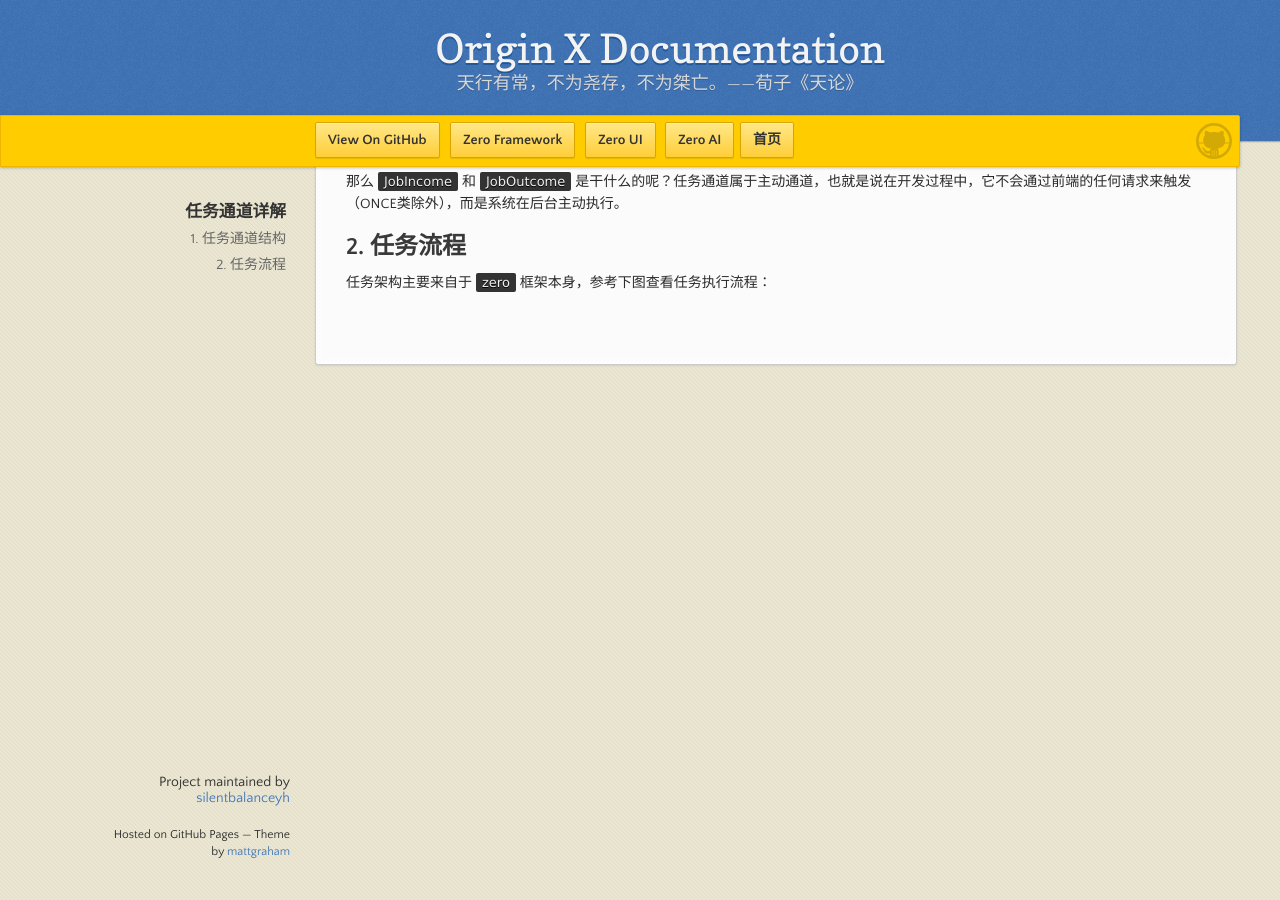
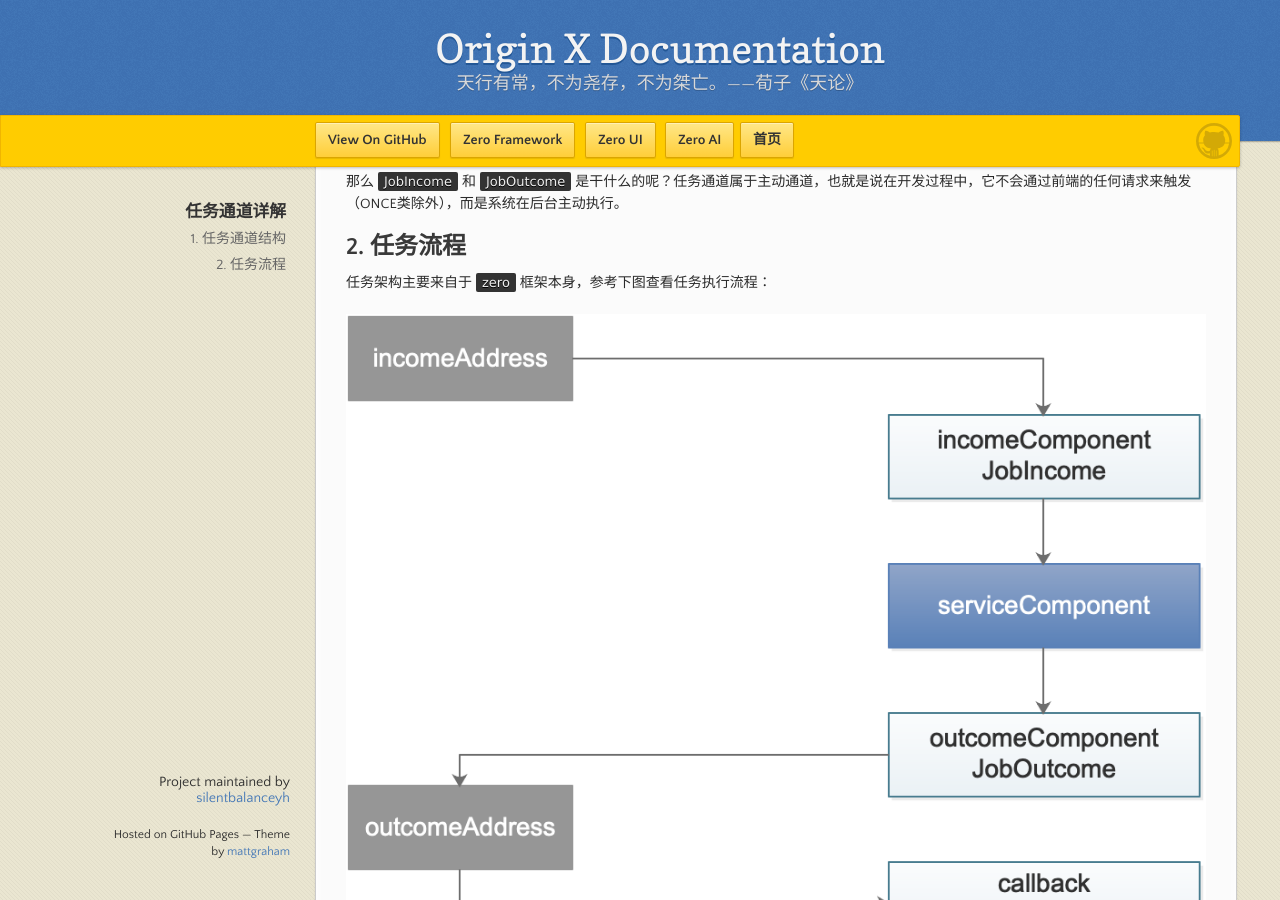
Before and after one commit to silentbalanceyh/mi-kb, a Jekyll site: the page built from origin-x-engine/1-oxshi-shi-jiao-cheng/ox-009-cha-jian-ff1a-biao-shi-gui-ze-xuan-ze-qi.md, in a window 1280 px wide and 900 px high, scrolled down 625 px. Built offline with Jekyll 4.4.1, drawn with Linux system fonts in a browser that asks for light colours; our own code applies the rules of GitHub Pages for plain Markdown files.

Commit message:
Updates origin-x-engine/1-oxshi-shi-jiao-cheng/ox-009-cha-jian-ff1a-biao-shi-gui-ze-xuan-ze-qi.md
Auto commit by GitBook Editor

```diff
--- a/origin-x-engine/1-oxshi-shi-jiao-cheng/ox-009-cha-jian-ff1a-biao-shi-gui-ze-xuan-ze-qi.md
+++ b/origin-x-engine/1-oxshi-shi-jiao-cheng/ox-009-cha-jian-ff1a-biao-shi-gui-ze-xuan-ze-qi.md
@@ -13,3 +13,5 @@
 ## 2. 任务流程
 
 任务架构主要来自于`zero`框架本身，参考下图查看任务执行流程：
+
+![](/assets/images/ox/008-2.png)
```
Also changed, not shown: assets/images/ox/008-2.png (added).
